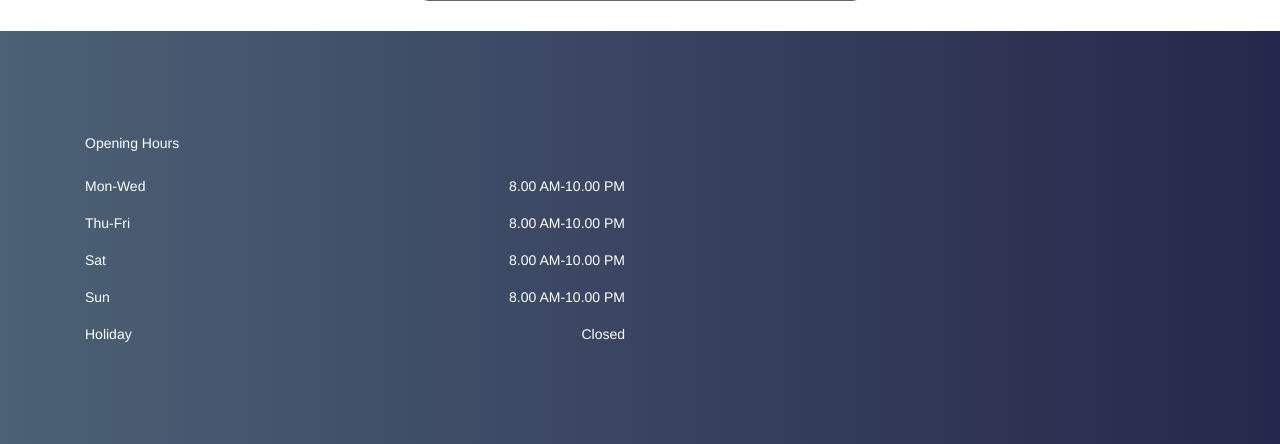
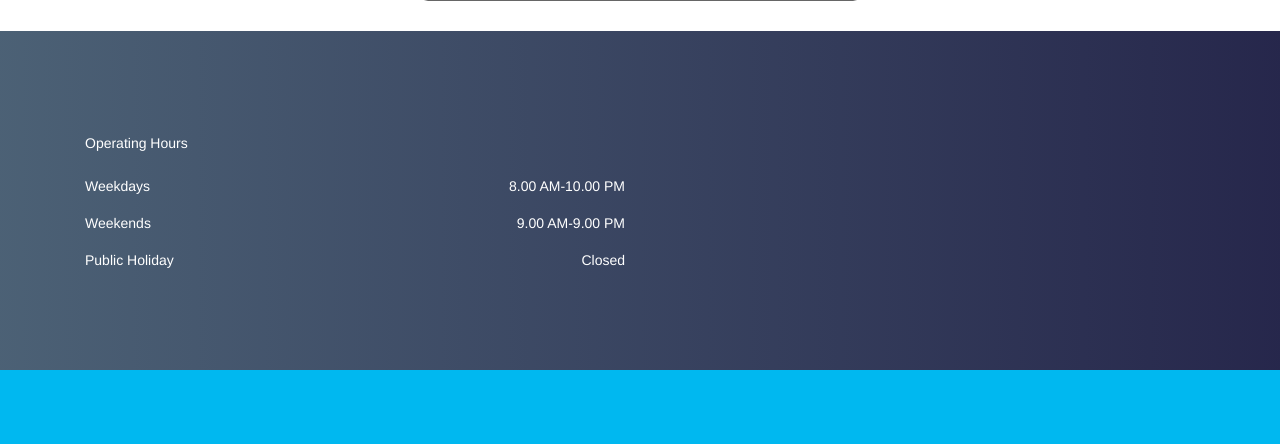
Before and after one commit to ItzAdi29/scp-test, a Django app: page /customer/registration in a window 1280 px wide. Shown: the part 820-1264 px from the top of the page. After the commit the page ends 1190 px from the top, so only its background shows below. Run offline with Django 3.2, Linux system fonts and the light colour scheme; some libraries are stand-ins or nearby versions; some web fonts are replaced.

Commit message:
final commit

```diff
--- a/appointment/forms.py
+++ b/appointment/forms.py
@@ -93,7 +93,7 @@ class TakeAppointmentForm(forms.ModelForm):
         )
         self.fields['date_time'].widget.attrs.update(
             {
-                'placeholder': 'Ex : 24/11/2022',
+                'placeholder': 'Ex : 24-11-2022',
             }
         )
         self.fields['message'].widget.attrs.update(
--- a/templates/base.html
+++ b/templates/base.html
@@ -60,29 +60,27 @@
 
   <!-- ***** Blog Area End ***** -->
 
-  <!-- ***** Footer Area Start ***** -->
+   <!--***** Footer Area Start ***** -->
   <footer class="footer-area bg-img bg-gradient-overlay">
     <div class="container">
       <div class="row">
 
-        <!-- Single Footer Widget -->
+         <!--Single Footer Widget -->
         <div class="col-12 col-sm-6 col-lg">
           <div class="single-footer-widget">
-            <!-- Widget Title -->
-            <h5 class="widget-title">Opening Hours</h5>
+             <!--Widget Title -->
+            <h5 class="widget-title">Operating Hours</h5>
 
-            <!-- Opening Hours -->
+             <!--Opening Hours -->
             <ul class="opening-hours" style="text-align:center;">
-              <li><span>Mon-Wed</span> <span>8.00 AM-10.00 PM</span></li>
-              <li><span>Thu-Fri</span> <span>8.00 AM-10.00 PM</span></li>
-              <li><span>Sat</span> <span>8.00 AM-10.00 PM</span></li>
-              <li><span>Sun</span> <span>8.00 AM-10.00 PM</span></li>
-              <li><span>Holiday</span> <span>Closed</span></li>
+              <li><span>Weekdays</span> <span>8.00 AM-10.00 PM</span></li>
+              <li><span>Weekends</span> <span>9.00 AM-9.00 PM</span></li>
+              <li><span>Public Holiday</span> <span>Closed</span></li>
             </ul>
           </div>
         </div>
 
-        <!-- Single Footer Widget -->
+         <!--Single Footer Widget -->
         <div class="col-12 col-sm-6 col-lg">
           <div class="single-footer-widget">
 
@@ -91,7 +89,7 @@
       </div>
     </div>
   </footer>
-  <!-- ***** Footer Area End ***** -->
+   <!--***** Footer Area End ***** -->
 
   <!-- ******* All JS ******* -->
   <!-- jQuery js -->
--- a/templates/nav.html
+++ b/templates/nav.html
@@ -155,7 +155,7 @@
                                         </a>
                                         <ul class="dropdown" style="background:red;width:100%;">
                                             <li><a href="{% url 'appointment:customer-book-appointment' %}"> BOOK AN APPOINTMENT</a></li>
-                                            <li><a href="{% url 'appointment:customer-servicemans-list' %}"> servicemanS LIST</a></li>
+                                            <li><a href="{% url 'appointment:customer-servicemans-list' %}"> SERVICE PERSON LIST</a></li>
                                             <li><a href="{% url 'appointment:customer-appointment-history' %}"> APPOINTMENT HISTORY</a></li>
                                             <li><a href="{% url 'accounts:customer-profile-update'  %}"> EDIT PROFILE</a></li>
                                             <li><a href="{% url 'accounts:logout' %}"> LOGOUT</a></li>
```
